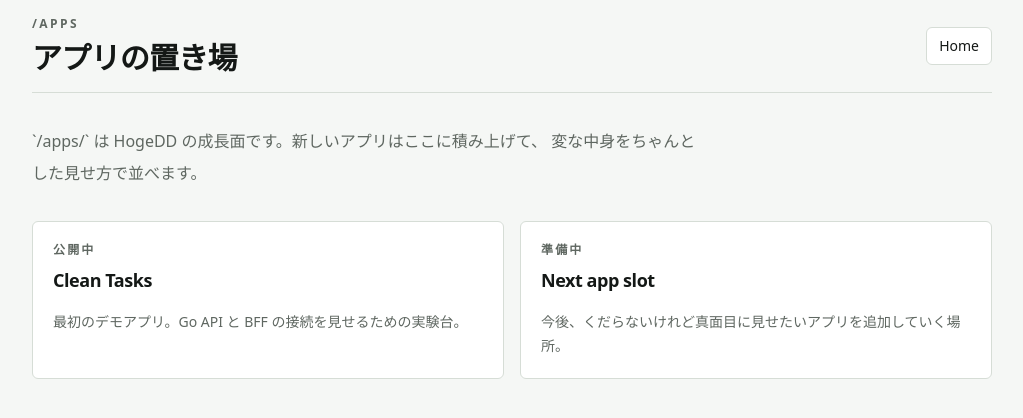
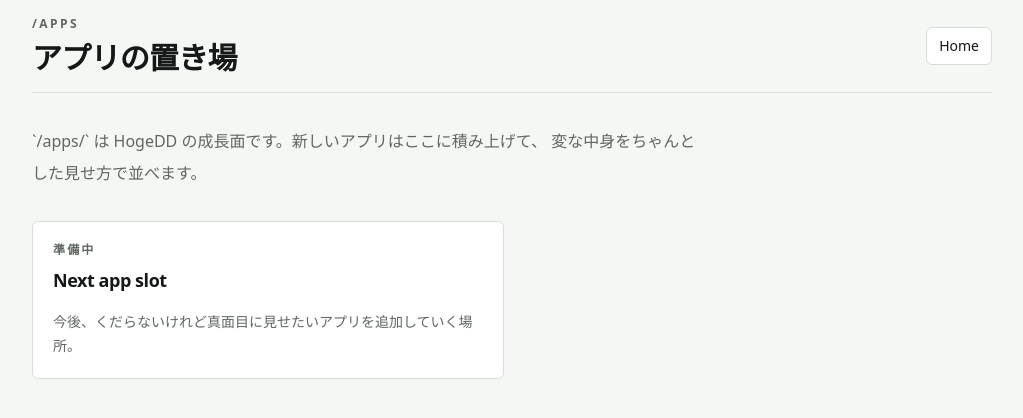
Before and after one commit to HogeDD/hogedd-web, a Next.js app in the folder frontend/: page /apps in a window 1280 px wide. Shown: the top 418 px of the page, without its empty margins (128-1151 px from the left). Built offline with nearby package versions, Linux system fonts and the light colour scheme.

Commit message:
chore: hide clean tasks from navigation

```diff
--- a/frontend/app/apps/page.tsx
+++ b/frontend/app/apps/page.tsx
@@ -5,15 +5,6 @@ export const metadata: Metadata = {
   title: "Apps",
   description: "HogeDD のアプリ一覧",
 };
-
-const publishedApps = [
-  {
-    name: "Clean Tasks",
-    status: "公開中",
-    description: "最初のデモアプリ。Go API と BFF の接続を見せるための実験台。",
-    href: "/apps/clean-tasks",
-  },
-];
 
 const comingSoonApps = [
   {
@@ -52,20 +43,6 @@ export default function AppsPage() {
         </section>
 
         <section className="grid gap-4 md:grid-cols-2">
-          {publishedApps.map((app) => (
-            <Link
-              key={app.name}
-              href={app.href}
-              className="rounded-md border border-[var(--border)] bg-[var(--surface)] p-5 transition hover:-translate-y-0.5 hover:border-[var(--accent)] hover:bg-white"
-            >
-              <p className="text-xs font-semibold uppercase tracking-[0.18em] text-[var(--muted)]">
-                {app.status}
-              </p>
-              <h2 className="mt-2 text-lg font-semibold tracking-tight">{app.name}</h2>
-              <p className="mt-4 text-sm leading-6 text-[var(--muted)]">{app.description}</p>
-            </Link>
-          ))}
-
           {comingSoonApps.map((app) => (
             <div
               key={app.name}
--- a/frontend/app/page.tsx
+++ b/frontend/app/page.tsx
@@ -35,8 +35,8 @@ const releaseNotes = [
     body: "まずはトップページとアプリ一覧を分けて、今後の拡張に耐える形へ寄せる。",
   },
   {
-    title: "最初の公開アプリを準備",
-    body: "既存の Clean Tasks を最初のデモアプリとして `/apps/clean-tasks` で見せる。",
+    title: "アプリの置き場を整備",
+    body: "各アプリは `/apps/` 配下に積み上げて、見せるものだけを表に出す。",
   },
   {
     title: "ポートフォリオ化を見据える",
@@ -45,12 +45,6 @@ const releaseNotes = [
 ];
 
 const appCards = [
-  {
-    name: "Clean Tasks",
-    description: "Go API とつながる最初のデモアプリ。実験用の土台として使う。",
-    href: "/apps/clean-tasks",
-    status: "公開中",
-  },
   {
     name: "More apps",
     description: "くだらないけれど、見た目はちゃんとしているアプリを今後追加する。",
```
Also changed, not shown: 1 other file (tests, documents, lock files or other folders).
